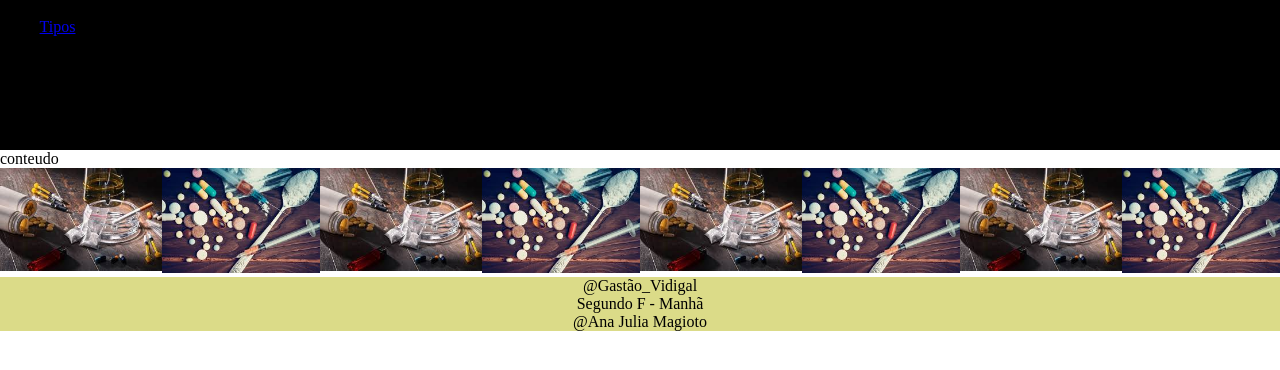
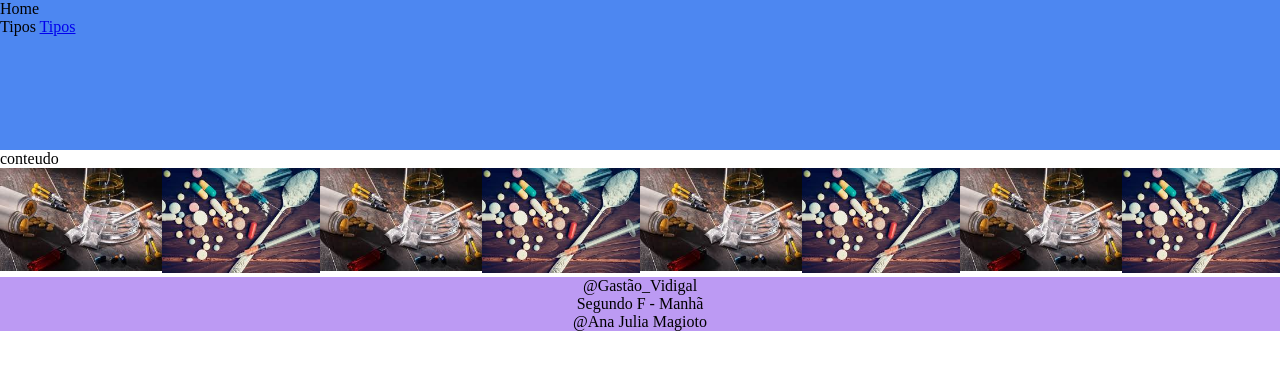
Before and after one commit to anamagiot0/2f2t, a plain HTML site: page index.html in a window 1280 px wide. Drawn offline with Linux system fonts and the light colour scheme.

Commit message:
Add files via upload

```diff
--- a/dorgas.css
+++ b/dorgas.css
@@ -5,7 +5,7 @@
 .menu{
     width: 100%;
     height: 60px;
-    background: pink;
+    background: rgb(81, 217, 252);
 }
 .conteudo{
     width: 100%;
@@ -13,7 +13,7 @@
 .rodape{
     width: 100%;
     text-align: center;
-    background-color: rgb(219, 219, 136);
+    background-color: rgb(188, 154, 243);
 }
 .img-mobile{
     width: 100%;
@@ -21,7 +21,7 @@
 @media screen and (min-width: 768px) {
     .menu{
         height: 100px;
-        background-color: blueviolet;
+        background-color: rgb(42, 145, 214);
     }
     .conteudo-home{
         display: flex;
@@ -31,6 +31,6 @@
 @media screen and (min-width: 1280px){
     .menu{
         height: 150px;
-        background-color: black;
+        background-color: rgb(77, 135, 241);
    }
 }
--- a/estilo.css
+++ b/estilo.css
@@ -5,7 +5,7 @@
 .caixa {
     width: 100%;
     height: 800px;
-    background-color: rgb(52, 156, 121);
+    background-color: rgb(247, 162, 235);
     display: flex;
     justify-content: center;
     align-items: center;
```
